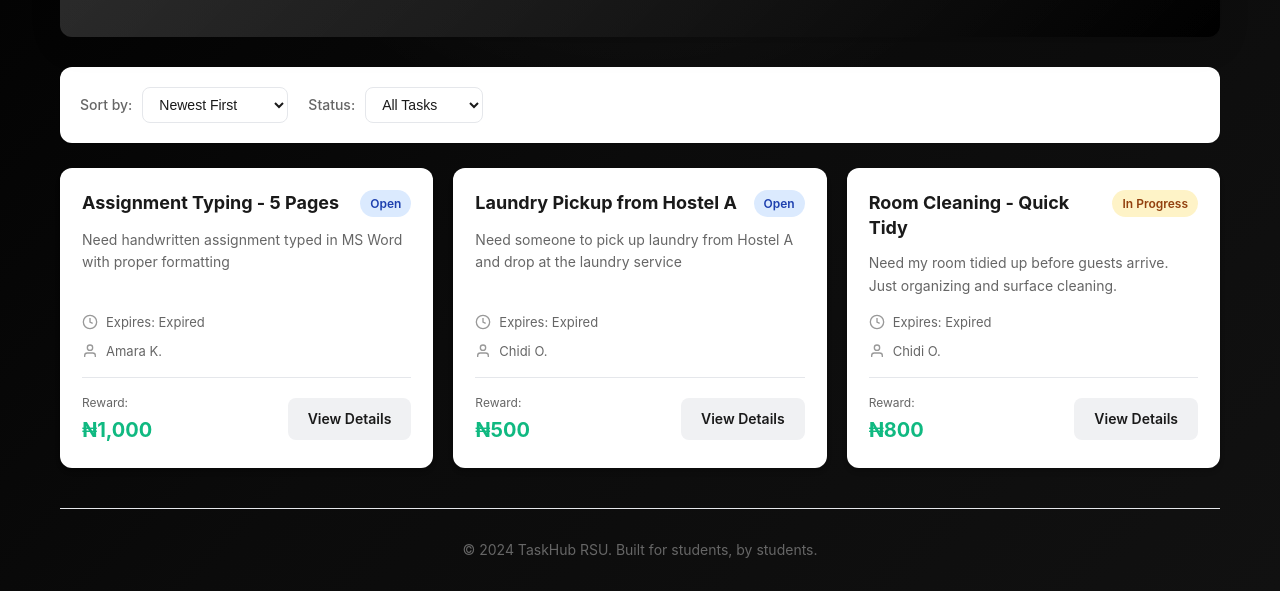
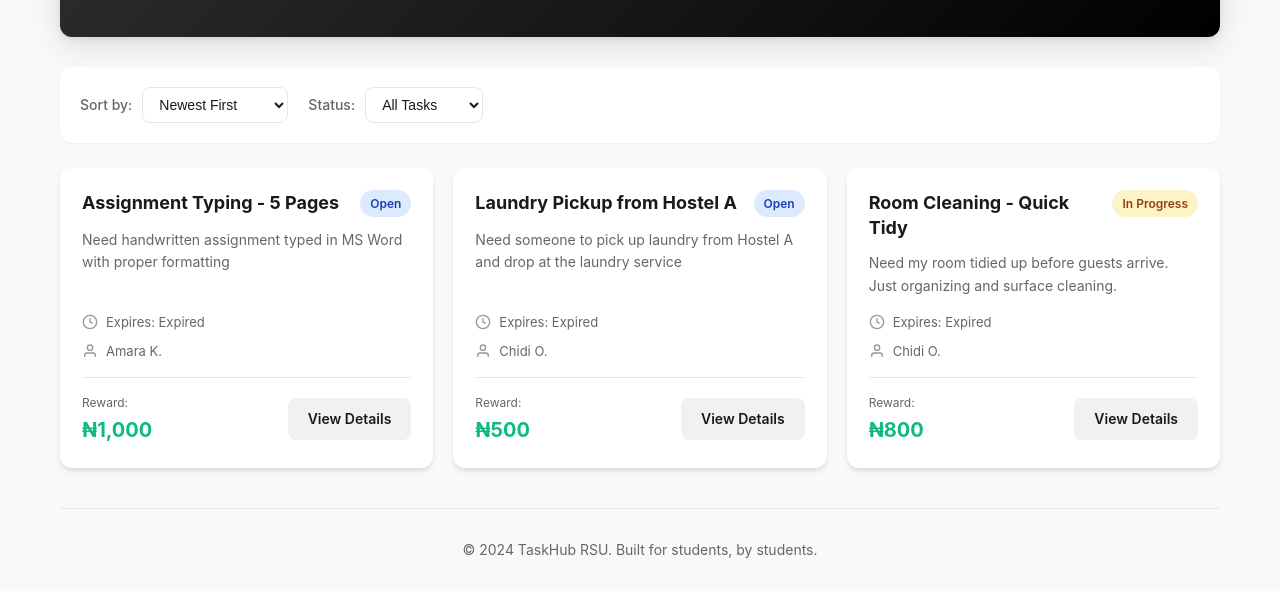
Before and after one commit to Expert-01/taskhub, a plain HTML site: page public/index.html in a window 1280 px wide. Shown: the part 298-889 px from the top of the page. Drawn offline with Linux system fonts and the light colour scheme.

Commit message:
Update style.css

```diff
--- a/public/style.css
+++ b/public/style.css
@@ -371,17 +371,10 @@ body {
     font-family: -apple-system, BlinkMacSystemFont, 'Segoe UI', Roboto, 'Helvetica Neue', Arial, sans-serif;
     line-height: 1.6;
     color: var(--text-primary);
-   /* background-color: var(--bg-secondary);*/
+   background-color: var(--bg-secondary);
     -webkit-font-smoothing: antialiased;
     -moz-osx-font-smoothing: grayscale;
-min-height: 100vh;
-  color: #ffffff;
-  background: radial-gradient(
-      circle at top,
-      rgba(255, 255, 255, 0.08),
-      transparent 40%
-    ),
-    linear-gradient(135deg, #000000, #0b0b0b, #111111);
+
 }
 
 /* ==================== */
```
